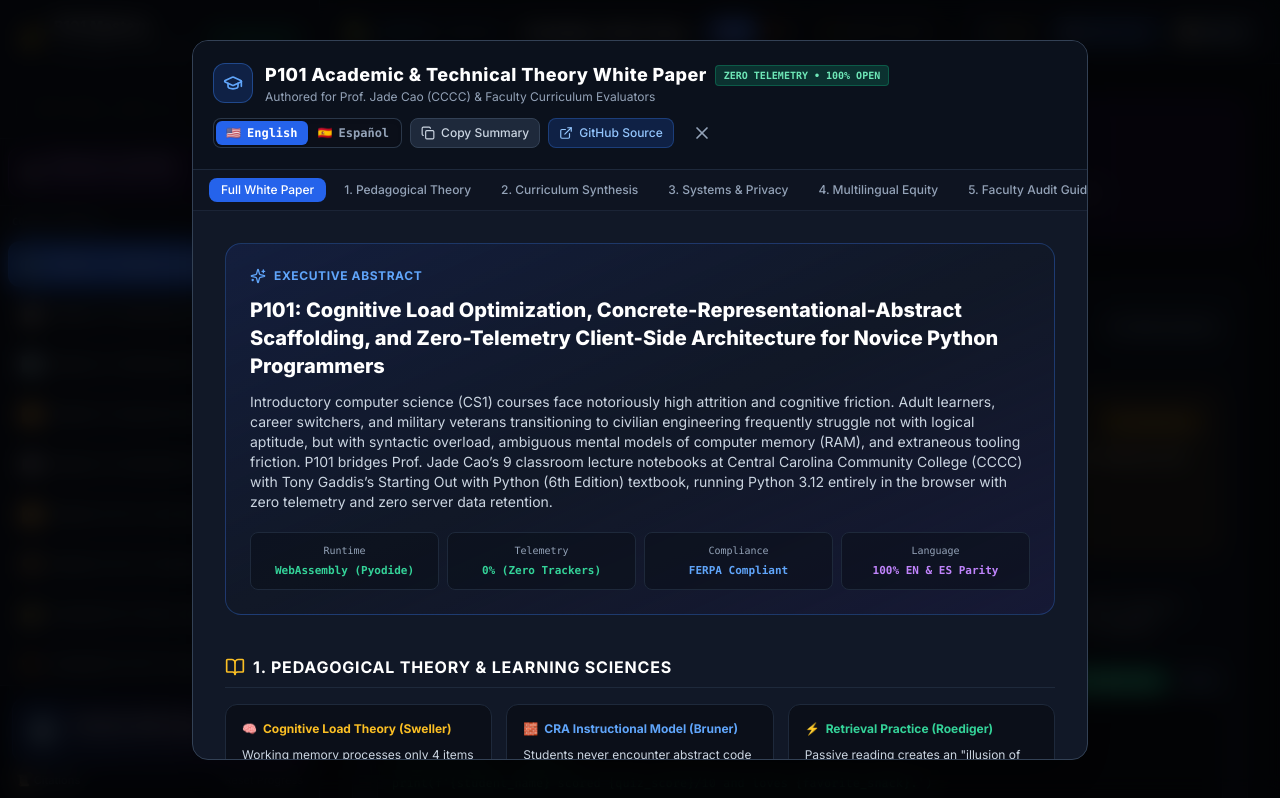
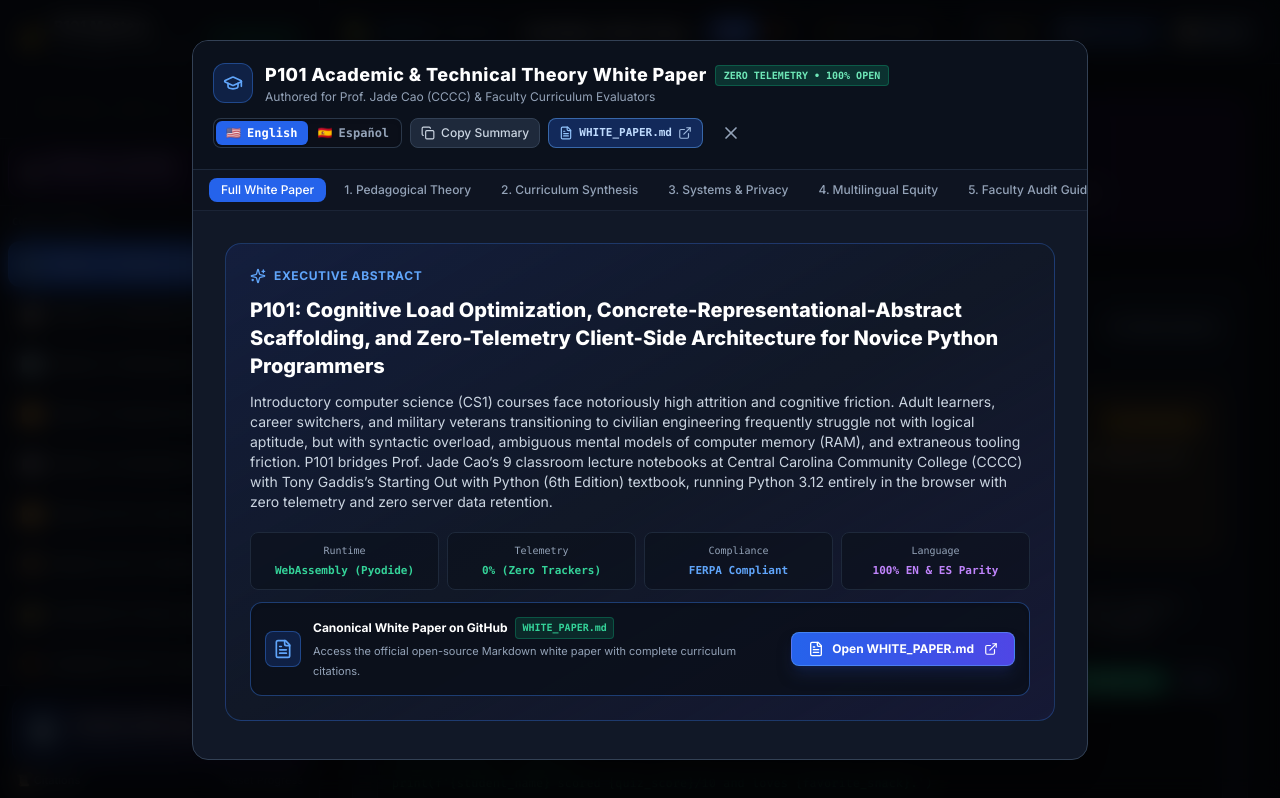
Before and after one commit to Reign3418/P101, a React (Vite) app: page / in a window 1280 px wide. Both pictures are taken after a click on the button 159 px from the left and 730 px from the top of the page. Built offline with nearby package versions, Linux system fonts and the light colour scheme.

Commit message:
feat(white-paper): add prominent direct link buttons to WHITE_PAPER.md on GitHub

```diff
--- a/src/components/WhitePaperModal.jsx
+++ b/src/components/WhitePaperModal.jsx
@@ -283,11 +283,12 @@
               href="https://github.com/Reign3418/P101/blob/main/WHITE_PAPER.md"
               target="_blank"
               rel="noopener noreferrer"
-              className="text-xs px-2.5 py-1.5 rounded-lg bg-blue-600/20 hover:bg-blue-600/30 text-blue-300 border border-blue-500/30 transition-colors flex items-center gap-1.5 font-medium"
-              title={isEs ? "Ver código y documento completo en GitHub" : "Open full WHITE_PAPER.md on GitHub"}
+              className="text-xs px-2.5 py-1.5 rounded-lg bg-blue-600/30 hover:bg-blue-600/50 text-blue-200 hover:text-white border border-blue-400/50 hover:border-blue-400 transition-all flex items-center gap-1.5 font-bold shadow-sm"
+              title={isEs ? "Abrir WHITE_PAPER.md original en GitHub" : "Open original WHITE_PAPER.md on GitHub"}
             >
-              <ExternalLink className="w-3.5 h-3.5" />
-              <span className="hidden sm:inline">{isEs ? 'Fuente GitHub' : 'GitHub Source'}</span>
+              <FileText className="w-3.5 h-3.5 text-blue-300" />
+              <span className="font-mono text-[11px]">WHITE_PAPER.md</span>
+              <ExternalLink className="w-3.5 h-3.5 opacity-80" />
             </a>
 
             <button
@@ -390,6 +391,39 @@
                     <span className="text-slate-400 block text-[10px]">{isEs ? 'Idiomas' : 'Language'}</span>
                     <span className="text-purple-400 font-bold">{isEs ? '100% Paridad EN / ES' : '100% EN & ES Parity'}</span>
                   </div>
+                </div>
+
+                {/* Prominent Call-to-Action Card to Canonical WHITE_PAPER.md on GitHub */}
+                <div className="flex flex-col sm:flex-row sm:items-center justify-between gap-3 p-3.5 rounded-xl bg-slate-950/80 border border-blue-500/40 shadow-inner mt-3">
+                  <div className="flex items-center gap-3">
+                    <div className="w-9 h-9 rounded-lg bg-blue-600/20 border border-blue-500/40 flex items-center justify-center text-blue-400 shrink-0">
+                      <FileText className="w-5 h-5" />
+                    </div>
+                    <div>
+                      <div className="text-xs font-bold text-white flex items-center gap-2">
+                        <span>{isEs ? 'Documento Blanco Canónico en GitHub' : 'Canonical White Paper on GitHub'}</span>
+                        <span className="text-[10px] font-mono text-emerald-400 bg-emerald-500/15 border border-emerald-500/30 px-1.5 py-0.5 rounded font-bold">
+                          WHITE_PAPER.md
+                        </span>
+                      </div>
+                      <p className="text-[11px] text-slate-400 mt-0.5">
+                        {isEs
+                          ? 'Acceda directamente al documento Markdown oficial con todas las fuentes y citas curriculares.'
+                          : 'Access the official open-source Markdown white paper with complete curriculum citations.'}
+                      </p>
+                    </div>
+                  </div>
+
+                  <a
+                    href="https://github.com/Reign3418/P101/blob/main/WHITE_PAPER.md"
+                    target="_blank"
+                    rel="noopener noreferrer"
+                    className="inline-flex items-center justify-center gap-2 px-4 py-2 rounded-lg bg-gradient-to-r from-blue-600 to-indigo-600 hover:from-blue-500 hover:to-indigo-500 text-white font-bold text-xs shadow-lg shadow-blue-950/60 border border-blue-400/50 transition-all hover:scale-105 shrink-0"
+                  >
+                    <FileText className="w-4 h-4" />
+                    <span>{isEs ? 'Abrir WHITE_PAPER.md' : 'Open WHITE_PAPER.md'}</span>
+                    <ExternalLink className="w-3.5 h-3.5 ml-0.5" />
+                  </a>
                 </div>
               </div>
             </section>
@@ -662,20 +696,30 @@
                   </p>
                 </div>
 
-                <div className="p-3 rounded-xl bg-slate-950 border border-slate-800 space-y-1">
+                <div className="p-3 rounded-xl bg-slate-950 border border-slate-800 space-y-2">
                   <span className="text-teal-300 font-bold">{isEs ? 'Paso 3: Auditoría del Código Fuente Abierto en GitHub' : 'Step 3: Audit Full Open-Source Codebase on GitHub'}</span>
                   <p className="text-slate-400 font-sans text-[11px]">
                     {isEs
-                      ? 'Todo el código fuente de la plataforma, el archivo WHITE_PAPER.md y el historial de cambios se encuentran disponibles de manera 100% pública en: https://github.com/Reign3418/P101'
-                      : 'All platform source code, the WHITE_PAPER.md documentation, and git commit history are 100% publicly auditable at: https://github.com/Reign3418/P101'}
+                      ? 'Todo el código fuente de la plataforma, el documento canónico WHITE_PAPER.md y el historial de cambios se encuentran disponibles de manera 100% pública:'
+                      : 'All platform source code, the canonical WHITE_PAPER.md documentation, and git commit history are 100% publicly auditable on GitHub:'}
                   </p>
+                  <a
+                    href="https://github.com/Reign3418/P101/blob/main/WHITE_PAPER.md"
+                    target="_blank"
+                    rel="noopener noreferrer"
+                    className="inline-flex items-center gap-1.5 text-xs px-3 py-1.5 rounded-lg bg-teal-500/15 hover:bg-teal-500/25 text-teal-300 border border-teal-500/30 transition-colors font-mono font-medium"
+                  >
+                    <FileText className="w-3.5 h-3.5" />
+                    <span>github.com/Reign3418/P101/blob/main/WHITE_PAPER.md</span>
+                    <ExternalLink className="w-3 h-3 ml-0.5" />
+                  </a>
                 </div>
               </div>
             </section>
           )}
 
           {/* Footer Signoff */}
-          <div className="p-4 rounded-xl bg-slate-950/60 border border-slate-800 text-center space-y-1 pt-4 text-xs text-slate-400">
+          <div className="p-4 rounded-xl bg-slate-950/60 border border-slate-800 text-center space-y-2 pt-4 text-xs text-slate-400">
             <p className="text-slate-200 font-bold">
               {isEs ? 'P101: Plataforma Abierta de Maestría en Programación Python' : 'P101: Open Mastery Platform for Python Programming'}
             </p>
@@ -684,6 +728,19 @@
                 ? 'Proyecto de Estudiante de Central Carolina Community College (CCCC) • Prof. Jade Cao'
                 : 'Central Carolina Community College (CCCC) Student Project • Prof. Jade Cao'}
             </p>
+            <div className="pt-1">
+              <a
+                href="https://github.com/Reign3418/P101/blob/main/WHITE_PAPER.md"
+                target="_blank"
+                rel="noopener noreferrer"
+                className="inline-flex items-center gap-1.5 text-xs px-3 py-1.5 rounded-lg bg-blue-600/20 hover:bg-blue-600/30 text-blue-300 border border-blue-500/30 transition-all font-mono font-semibold hover:text-white"
+              >
+                <FileText className="w-3.5 h-3.5 text-blue-400" />
+                <span>WHITE_PAPER.md</span>
+                <span className="text-[10px] text-slate-400 font-sans font-normal">({isEs ? 'Ver en GitHub' : 'View on GitHub'})</span>
+                <ExternalLink className="w-3 h-3 ml-0.5" />
+              </a>
+            </div>
           </div>
 
         </div>
```
